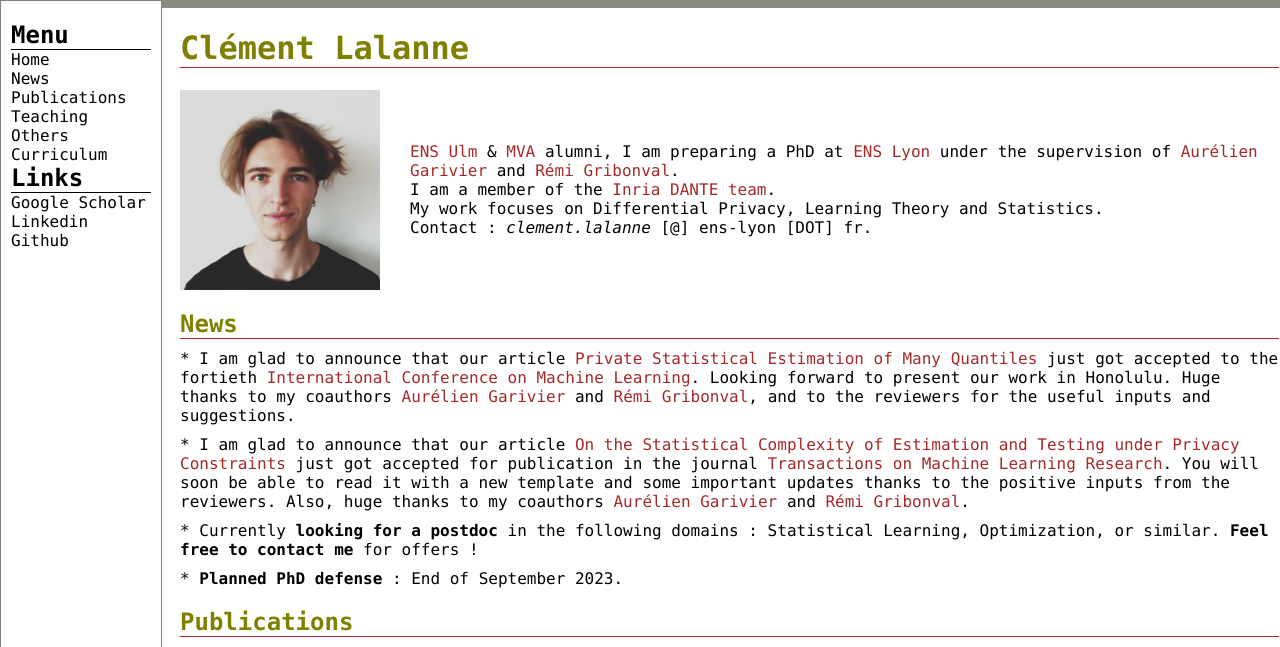
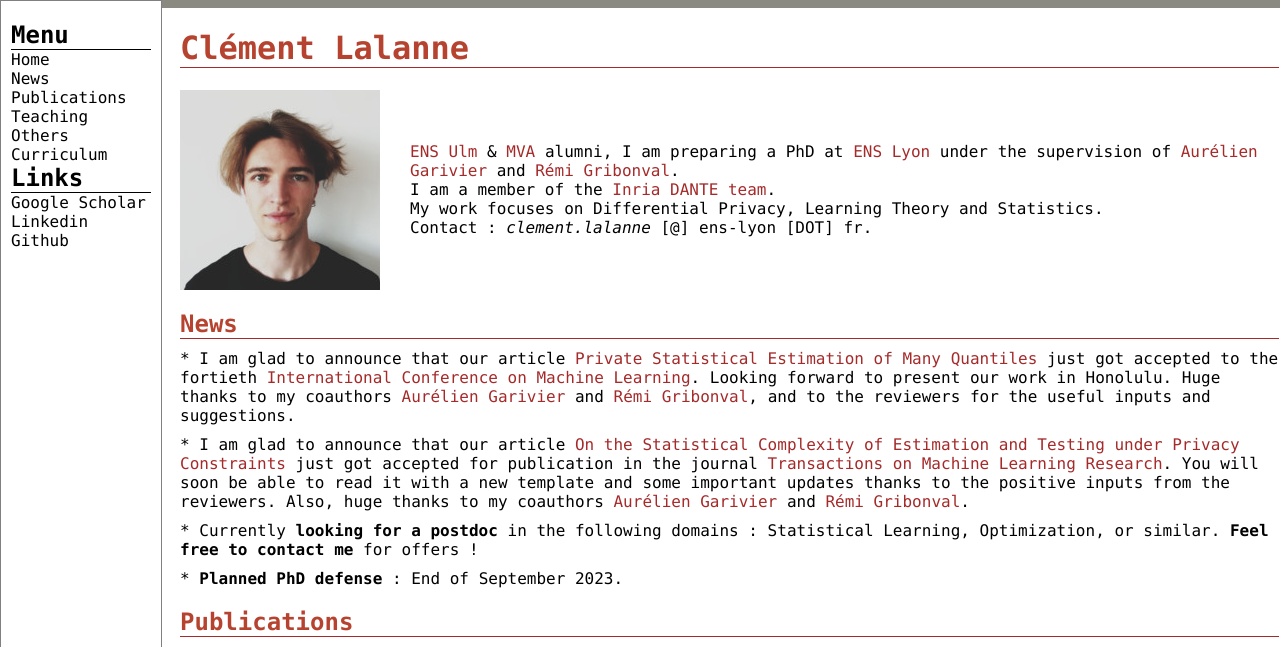
Before and after one commit to clemlal/clemlal.github.io, a Jekyll site: the page index.html, which Jekyll copies as it is, in a window 1280 px wide and 1400 px high. Shown: the top 647 px of the window. Built offline with Jekyll 4.4.1, drawn with Linux system fonts in a browser that asks for light colours; grey boxes are pictures that could not be loaded.

Commit message:
Update index.html

```diff
--- a/index.html
+++ b/index.html
@@ -54,14 +54,14 @@
       width: 100%;
     }
     .main h1 {
-      color: rgb(128, 128, 0);
+      color: rgb(182, 67, 47);
       border-bottom: 1px double brown;
     }
     .section {
       margin: 20px 0;
     }
     .section h2 {
-      color: rgb(128, 128, 0);
+      color: rgb(182, 67, 47);
       font-size: 1.5em;
       margin: 10px 0;
       border-bottom: 1px solid brown;
```
